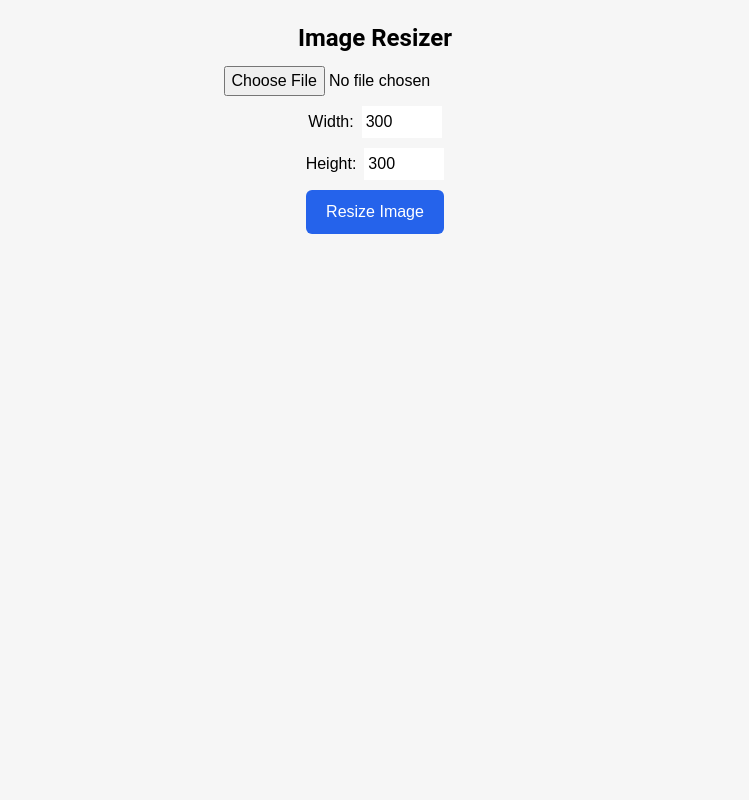
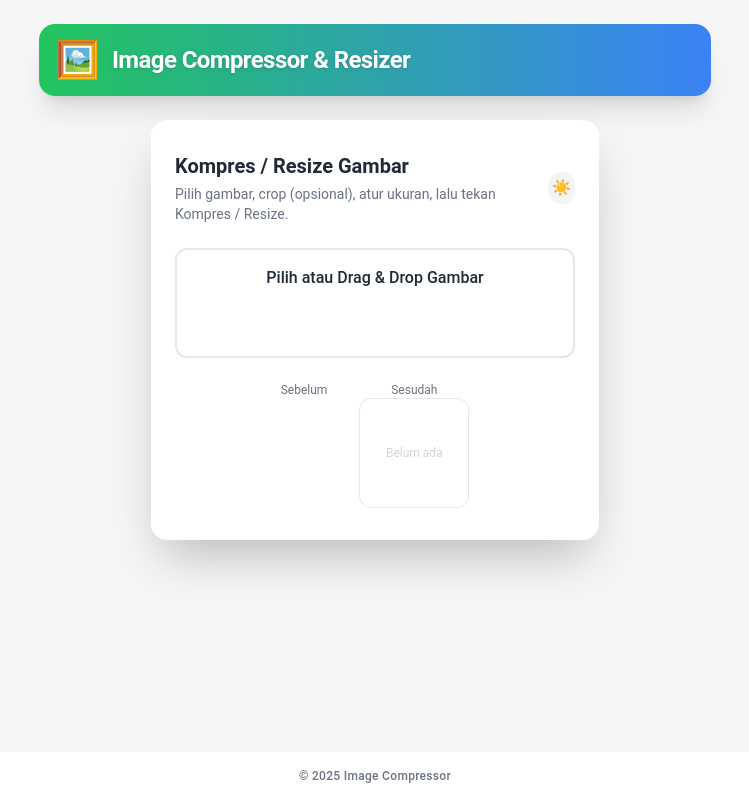
Before and after one commit to pejuangreceh5/Image-Resizer, a Next.js app: page / in a window 1280 px wide. Shown: the whole page, without its empty margins (265-1014 px from the left). Built offline with nearby package versions, Linux system fonts and the light colour scheme.

Commit message:
Update page.tsx

```diff
--- a/app/page.tsx
+++ b/app/page.tsx
@@ -1,108 +1,23 @@
-"use client";
-
-import { useState } from "react";
+import dynamic from "next/dynamic";
+const ImageCompressor = dynamic(() => import("../components/ImageCompressor"), { ssr: false });
 
 export default function Home() {
-  const [image, setImage] = useState<File | null>(null);
-  const [resizedImage, setResizedImage] = useState<string | null>(null);
-  const [width, setWidth] = useState<number>(300);
-  const [height, setHeight] = useState<number>(300);
+  return (
+    <div className="min-h-screen flex flex-col items-center pt-6 pb-16 bg-[#f6f6f6] dark:bg-gray-950 transition-colors">
+      <header className="w-full max-w-2xl mx-auto flex items-center gap-3 p-4 bg-gradient-to-r from-green-500 to-blue-500 rounded-2xl shadow-xl mb-6 animate-fade-in">
+        <span className="text-4xl">🖼️</span>
+        <div>
+          <h1 className="text-white text-2xl font-bold tracking-tight drop-shadow">
+            Image Compressor & Resizer
+          </h1>
+        </div>
+      </header>
 
-  const handleImageChange = (e: React.ChangeEvent<HTMLInputElement>) => {
-    if (e.target.files && e.target.files[0]) {
-      setImage(e.target.files[0]);
-    }
-  };
+      <ImageCompressor />
 
-  const handleResize = () => {
-    if (!image) return;
-
-    const reader = new FileReader();
-    reader.readAsDataURL(image);
-    reader.onload = (event) => {
-      const img = document.createElement("img"); // ✅ fix for TypeScript
-      img.src = event.target?.result as string;
-      img.onload = () => {
-        const canvas = document.createElement("canvas");
-        canvas.width = width;
-        canvas.height = height;
-        const ctx = canvas.getContext("2d");
-        if (ctx) {
-          ctx.drawImage(img, 0, 0, width, height);
-          const resizedDataUrl = canvas.toDataURL("image/jpeg");
-          setResizedImage(resizedDataUrl);
-        }
-      };
-    };
-  };
-
-  return (
-    <div style={{ fontFamily: "sans-serif", textAlign: "center", padding: "20px" }}>
-      <h1 style={{ fontSize: "24px", fontWeight: "bold" }}>Image Resizer</h1>
-
-      <input
-        type="file"
-        accept="image/*"
-        onChange={handleImageChange}
-        style={{ margin: "10px 0" }}
-      />
-
-      <div style={{ marginBottom: "10px" }}>
-        <label>
-          Width:
-          <input
-            type="number"
-            value={width}
-            onChange={(e) => setWidth(Number(e.target.value))}
-            style={{ marginLeft: "8px", padding: "4px", width: "80px" }}
-          />
-        </label>
-      </div>
-
-      <div style={{ marginBottom: "10px" }}>
-        <label>
-          Height:
-          <input
-            type="number"
-            value={height}
-            onChange={(e) => setHeight(Number(e.target.value))}
-            style={{ marginLeft: "8px", padding: "4px", width: "80px" }}
-          />
-        </label>
-      </div>
-
-      <button
-        onClick={handleResize}
-        style={{
-          backgroundColor: "#2563EB",
-          color: "#fff",
-          padding: "10px 20px",
-          border: "none",
-          borderRadius: "6px",
-          cursor: "pointer",
-        }}
-      >
-        Resize Image
-      </button>
-
-      {resizedImage && (
-        <div style={{ marginTop: "20px" }}>
-          <h2 style={{ fontSize: "18px", fontWeight: "bold" }}>Resized Image</h2>
-          <img
-            src={resizedImage}
-            alt="Resized"
-            style={{ margin: "10px 0", maxWidth: "100%" }}
-          />
-          <br />
-          <a
-            href={resizedImage}
-            download="resized-image.jpg"
-            style={{ color: "#2563EB", textDecoration: "underline" }}
-          >
-            Download
-          </a>
-        </div>
-      )}
+      <footer className="fixed bottom-0 left-0 w-full flex justify-center py-4 bg-white/95 dark:bg-gray-900/95 border-t border-gray-100 dark:border-gray-700 text-gray-500 dark:text-gray-400 text-xs font-medium tracking-wide rounded-t-2xl transition-colors">
+        © {new Date().getFullYear()} Image Compressor
+      </footer>
     </div>
   );
 }
```
